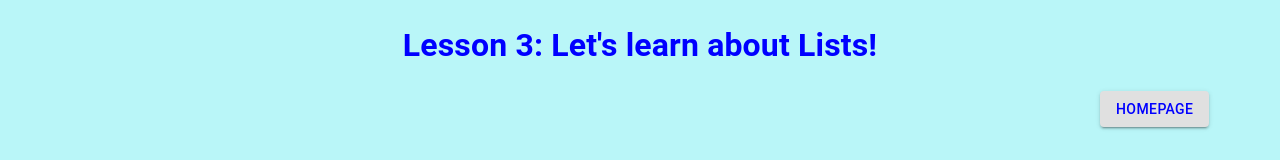
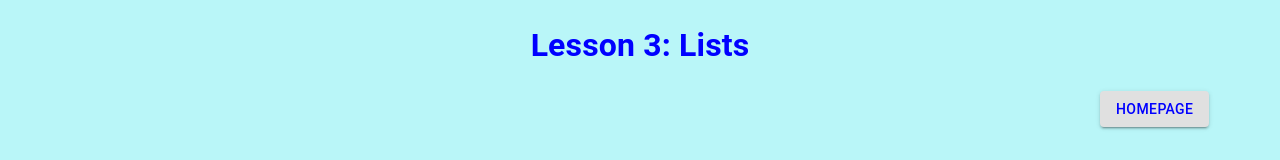
Before and after one commit to sqs6805/WepoPythonTutorial, a React (Create React App) app: page /Lists in a window 1280 px wide. Shown: the top 160 px of the page. Built offline with nearby package versions, Linux system fonts and the light colour scheme.

Commit message:
finalizing UI changes

```diff
--- a/src/Lists.js
+++ b/src/Lists.js
@@ -6,7 +6,7 @@ function Lists(){
     return(
         <div>
             <Typography color="success">
-                <h1 align="center" color='success'>Lesson 3: Let's learn about Lists!</h1>
+                <h1 align="center" color='success'>Lesson 3: Lists</h1>
                 <Button  align = "center" href="/App" variant="contained" color="inherit" label="Lists" size="extralarge" style={{marginLeft:"1100px"}}>
                     Homepage
                 </Button>
--- a/src/Loops.js
+++ b/src/Loops.js
@@ -8,7 +8,6 @@ function Loops(){
 
             <Typography color="success">
                 <h1 align="center" color='success'>Lesson 4: Loops</h1>
-                <h1 align="center" color='success'>Lesson 4: Let's learn about Loops!</h1>
                 <Button  align = "center" href="/App" variant="contained" color="inherit" label="Loops" size="extralarge" style={{marginLeft:"1150px"}}>
                     Homepage
                 </Button>
```
